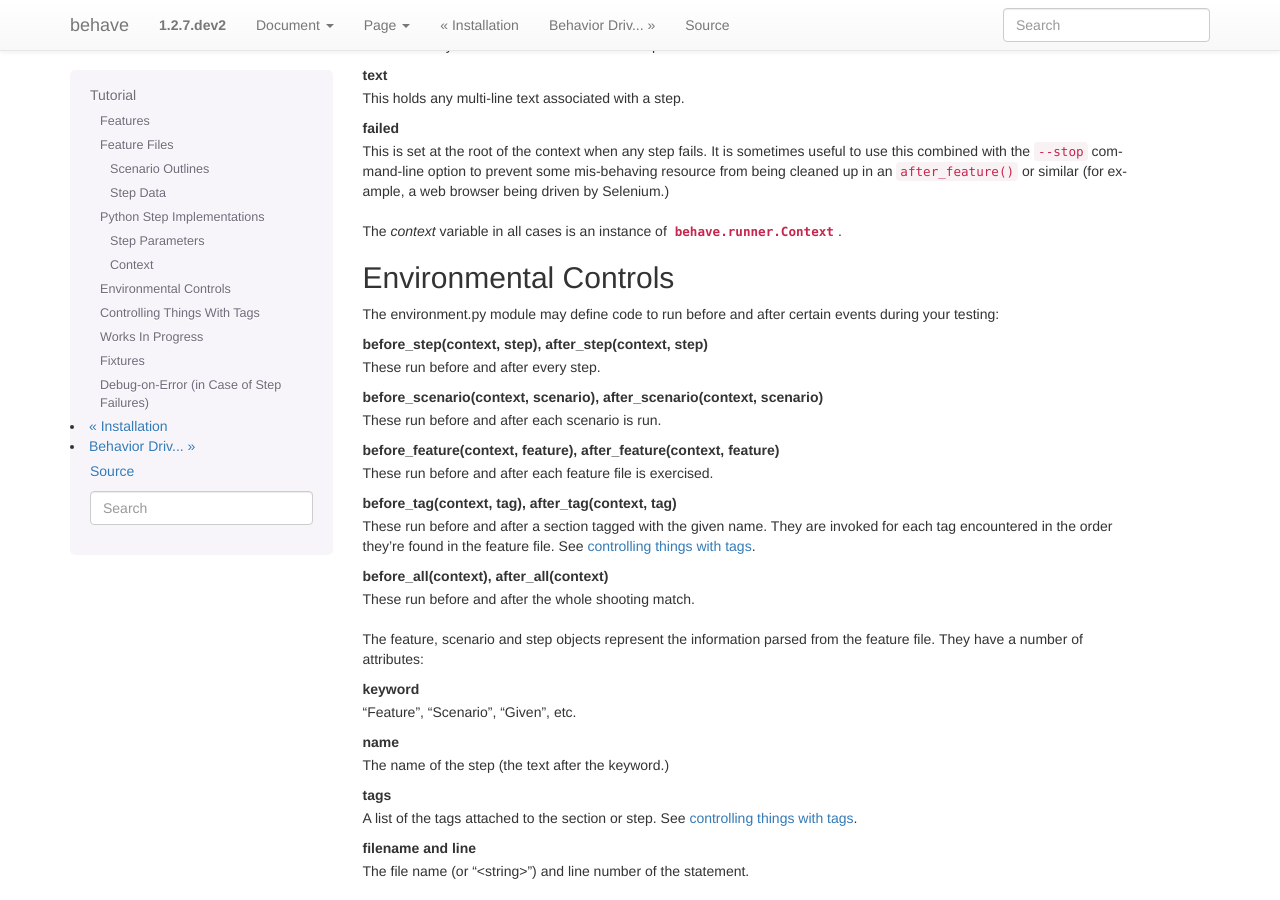
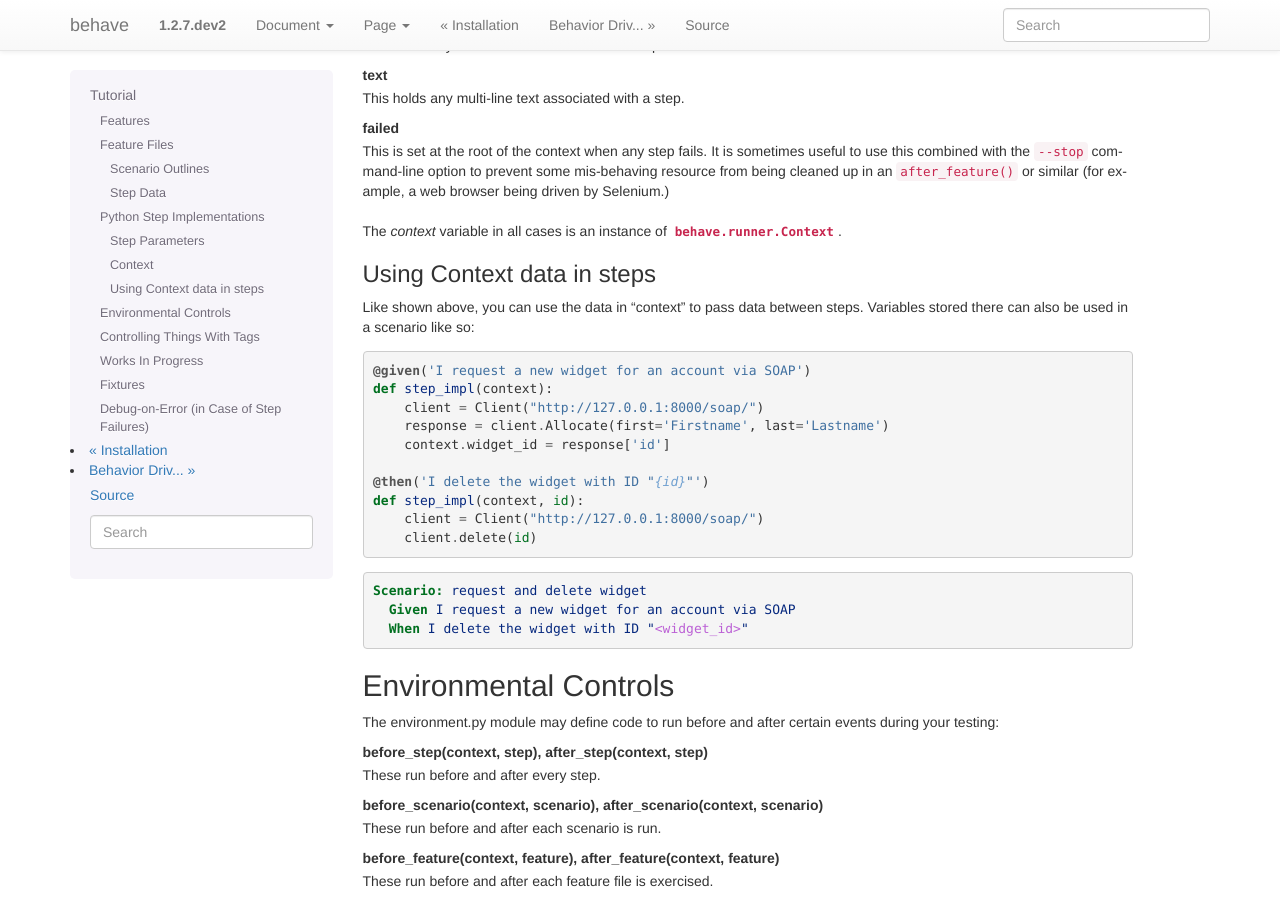
Before and after one commit to behave/behave, a Sphinx documentation site: the page built from docs/tutorial.rst, in a window 1280 px wide and 900 px high, scrolled down 6115 px. Built offline with Sphinx 7.4.7, drawn with Linux system fonts in a browser that asks for light colours; the version number is read from the project's files by our own code.

Commit message:
Allow Context to be used in step names and text

```diff
--- a/docs/tutorial.rst
+++ b/docs/tutorial.rst
@@ -433,6 +433,31 @@ The *context* variable in all cases is an instance of
 
 .. _docid.tutorial.environmental-controls:
 
+Using Context data in steps
+---------------------------
+
+Like shown above, you can use the data in "context" to pass data between steps.
+Variables stored there can also be used in a scenario like so:
+
+.. code-block:: python
+
+    @given('I request a new widget for an account via SOAP')
+    def step_impl(context):
+        client = Client("http://127.0.0.1:8000/soap/")
+        response = client.Allocate(first='Firstname', last='Lastname')
+        context.widget_id = response['id']
+
+    @then('I delete the widget with ID "{id}"')
+    def step_impl(context, id):
+        client = Client("http://127.0.0.1:8000/soap/")
+        client.delete(id)
+
+.. code-block:: gherkin
+
+  Scenario: request and delete widget
+    Given I request a new widget for an account via SOAP
+    When I delete the widget with ID "<widget_id>"
+
 Environmental Controls
 ======================
 
```
Also changed, not shown: 4 other files.
